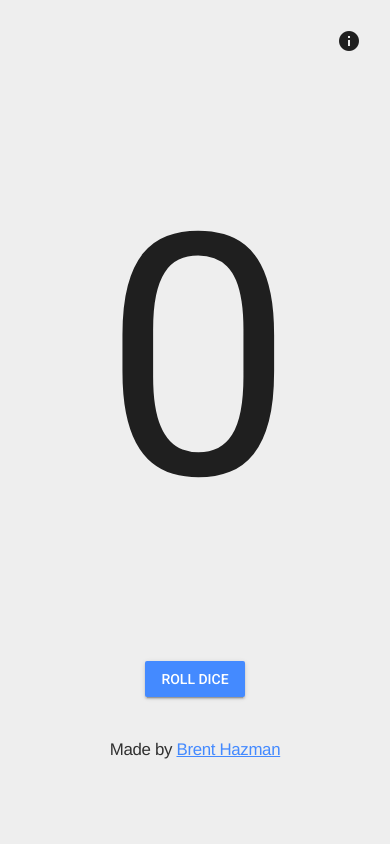
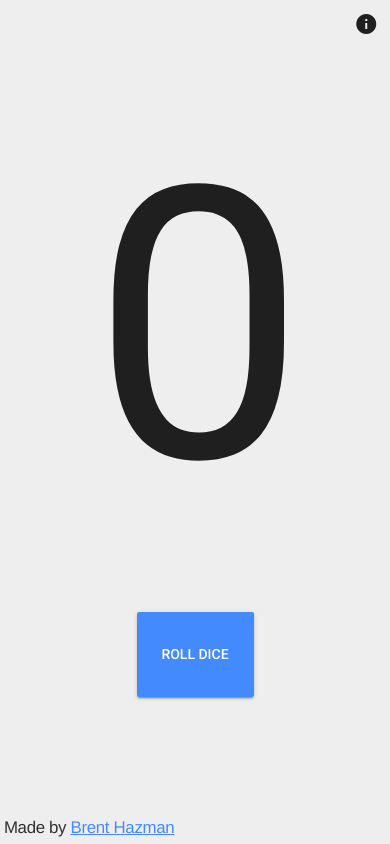
Before and after one commit to bdhazman/FairDice, a plain HTML site: page fairDice.html in a window 390 px wide. Drawn offline with nearby package versions, Linux system fonts and the light colour scheme.

Commit message:
site scales better now on mobile devices

```diff
--- a/assets/main.css
+++ b/assets/main.css
@@ -1,32 +1,36 @@
 body{
   background-color: #EEEEEE;
 }
+#page{
+  height: 100vh;
+}
+.number {
+  font-size: calc(45vh);
+  text-align: center;
+}
 
-.number {
-  font-size: 40vh;
-  text-align: center;
-  padding: 25px;
+#rollbutton{
+  height: 10vh;
+  width: 30vw
 }
 
 .dicebutton {
-  padding: 25px;
+  padding: 1vw;
   margin-bottom: 25px;
-  size: 100px;
+  size: 100vw;
 }
 
 .global{
   text-align: center;
   align: center;
   width: 300px;
-  border: 25px;
-  padding: 25px;
+  padding: 1vw;
   margin: auto;
 }
 
 .navbutton{
   align: right;
-  border: 25px;
-  padding: 25px;
+  padding: 2vw;
   margin: auto;
 }
 
@@ -34,19 +38,25 @@ body{
   width:50vw;
   margin:auto;
 }
+
 .aboutparagraph{
   text-align: center;
-  font-size: 3vh;
+  font-size: calc(8px + 1vw);
+  line-height: calc(8px + 1vw);
 }
 
 .madebyme{
+  position: fixed;
+  bottom: 0;
+  left: 0;
+  text-align: center;
   font-family: "Helvetica Neue";
   font-weight: regular;
   font-size: 2vh;
   color: #303030;
   margin: auto;
-  padding-top:5vh;
-  text-align: center;
+  margin-bottom: 0px;
+  padding: 1vw;
 }
 
 .img{
--- a/fairDice.html
+++ b/fairDice.html
@@ -10,7 +10,7 @@
   </head>
 
   <script src="fairDice.js"></script>
-
+  <div id="page">
     <!-- Icon button -->
     <div class='navbutton' align=right>
       <button class="mdl-button mdl-js-button mdl-button--icon" align='right' onclick="location.href='about.html'">
@@ -22,8 +22,9 @@
 
     <div align='center' class="dicebutton">
       <body>
-      <button class="mdl-button mdl-js-button mdl-button--raised mdl-js-ripple-effect mdl-button--accent" onclick="rollDice();"> Roll Dice</button>
+        <button id="rollbutton" class="mdl-button mdl-js-button mdl-button--raised mdl-js-ripple-effect mdl-button--accent" onclick="rollDice();"> Roll Dice</button>
       </body>
-  <div>
+    </div>
     <h1 class="madebyme">Made by <a href="https://bdhazman.github.io">Brent Hazman</a></h1>
+  </div>
 </html>
```
Lines whose indentation alone changed are shown as unchanged.
